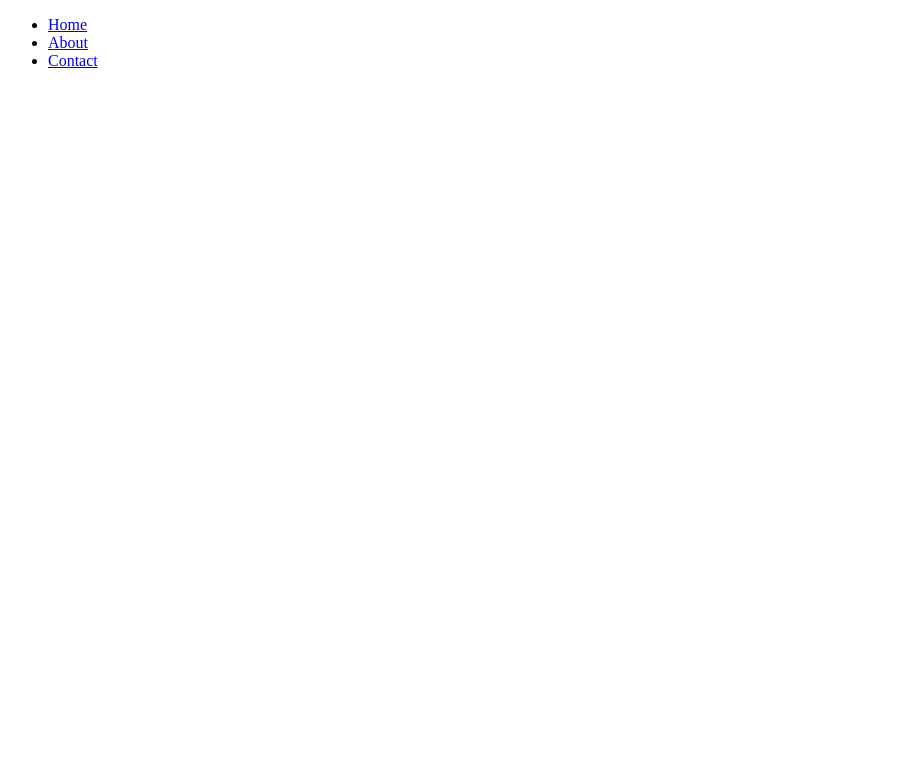
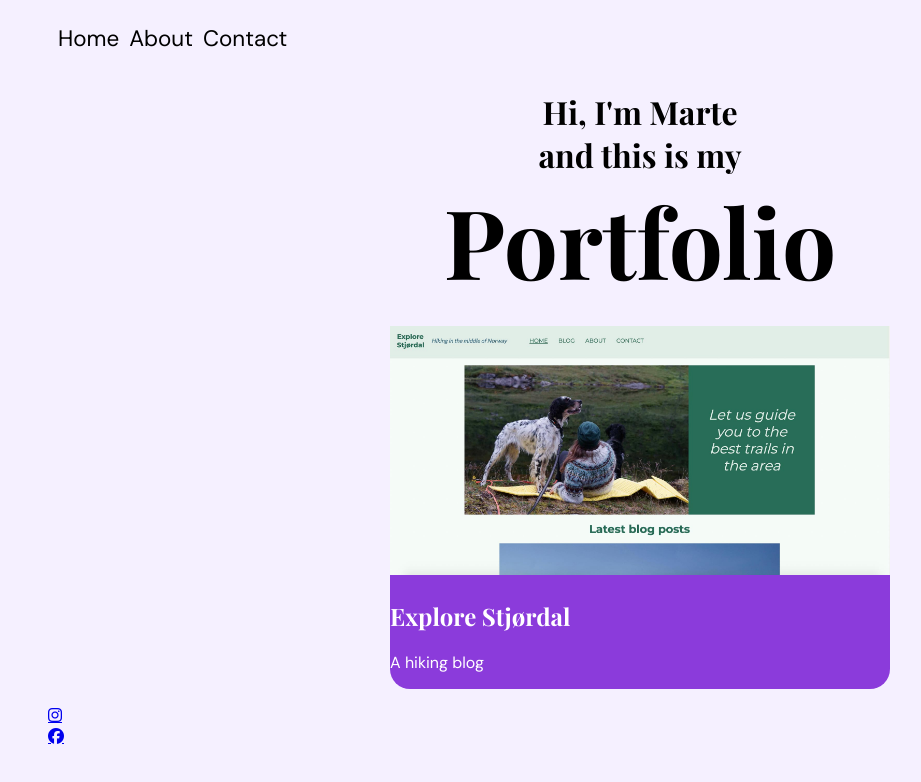
Before and after one commit to martemoslet/portfolio, a plain HTML site: page index.html in a window 1280 px wide. Shown: the whole page, without its empty margins (0-921 px from the left). Drawn offline with nearby package versions, Linux system fonts and the light colour scheme.

Commit message:
update index

```diff
--- a/css/styles.css
+++ b/css/styles.css
@@ -0,0 +1,81 @@
+body,
+header a {
+  font-family: "DM Sans", Verdana, Geneva, Tahoma, sans-serif;
+  background-color: #f5f0ff;
+  text-decoration: none;
+  color: black;
+}
+
+h1,
+h2 {
+  font-family: "Playfair Display", serif, Verdana, Geneva, Tahoma;
+}
+
+li {
+  list-style: none;
+}
+
+nav {
+  display: none;
+}
+
+#hamburger-menu {
+  display: none;
+}
+
+#hamburger-menu:checked ~ nav {
+  display: flex;
+}
+
+.fa-bars {
+  font-size: 2em;
+  padding: 10px;
+}
+
+nav ul {
+  display: inline-flex;
+}
+
+nav li {
+  padding-left: 10px;
+  font-size: 1.4em;
+}
+
+/* Home page */
+
+span {
+  font-size: 3em;
+  font-weight: 700;
+}
+
+.welcome {
+  text-align: center;
+}
+
+.card {
+  max-width: 500px;
+  display: flex;
+  flex-direction: column;
+  justify-content: center;
+  margin: auto;
+  background-color: #8b3bdb;
+  border-radius: 20px;
+  color: #fff;
+}
+
+.card img {
+  max-width: 500px;
+}
+
+@media (min-width: 900px) {
+  /* Home page */
+
+  header label {
+    display: none;
+  }
+
+  nav {
+    display: flex;
+    position: static;
+  }
+}
--- a/index.html
+++ b/index.html
@@ -6,10 +6,16 @@
     <meta name="viewport" content="width=device-width, initial-scale=1.0">
     <meta name="description" content="" />
     <title>Document</title>
+    <link rel="preconnect" href="https://fonts.googleapis.com">
+    <link rel="preconnect" href="https://fonts.gstatic.com" crossorigin>
+    <link href="https://fonts.googleapis.com/css2?family=Abril+Fatface&family=DM+Sans:wght@400;500;700&family=Playfair+Display:wght@400;600;700;800&display=swap" rel="stylesheet">
     <link href="css/styles.css" rel="stylesheet" />
+    <script src="https://kit.fontawesome.com/497c6f7318.js" crossorigin="anonymous"></script>
 </head>
 <body>
     <header>
+        <label for="hamburger-menu"><i class="fas fa-bars"></i></label>
+        <input type="checkbox" id="hamburger-menu" />
         <nav>
             <ul>
                 <li><a href="index.html">Home</a></li>
@@ -19,9 +25,24 @@
         </nav>
     </header>
     <main>
-
+        <div class="welcome">
+            <h1>Hi, I'm Marte<br> and this is my<br><span>Portfolio</span></h1>
+        </div>
+        <section class="card">
+                <div>
+                    <img src="images/project-exam-screen.jpg" alt="Project exam web site screen shot" />
+                </div>
+                <div>
+                    <h2>Explore Stjørdal</h2>
+                    <p>A hiking blog</p>
+                </div>
+            </div>
     </main>
     <footer>
+        <ul>
+            <li><a href="https://www.instagram.com/" class="fab fa-instagram"></a></li>
+            <li><a href="https://www.facebook.com/" class="fab fa-facebook"></a></li>
+        </ul>
     </footer>
 </body>
 </html>
```
Also changed, not shown: images/project-exam-screen.jpg (added).
